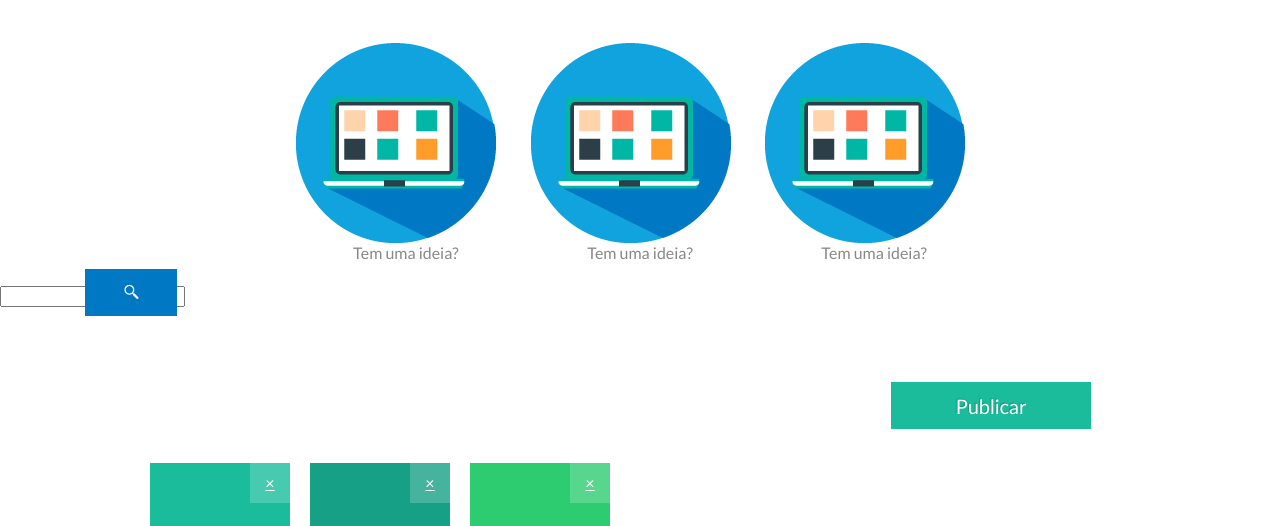
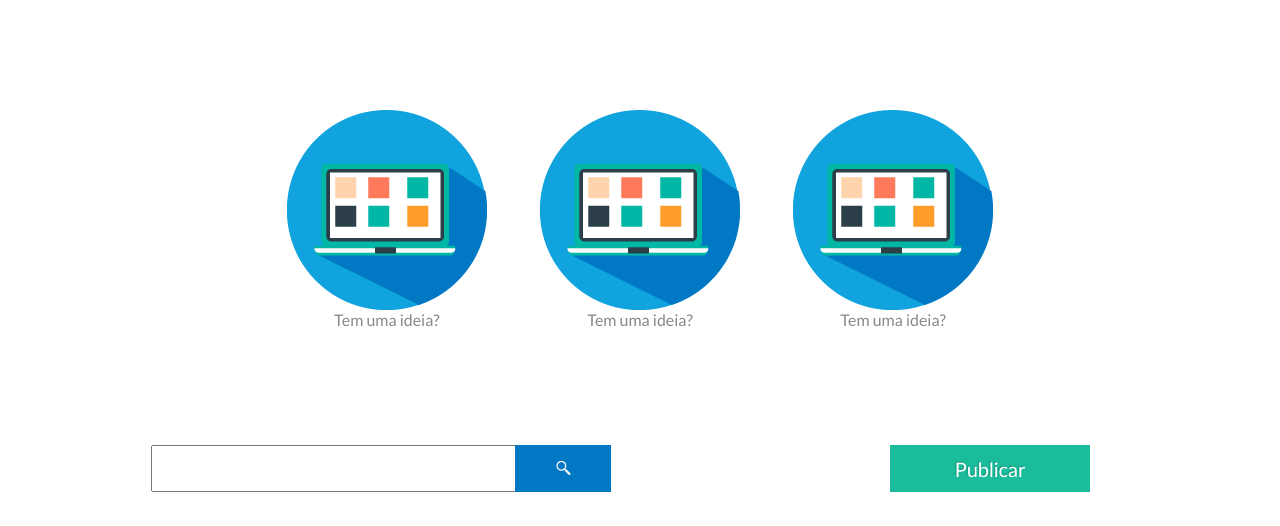
Before and after one commit to leokaplan/hackpuc, a website: page public/index.html in a window 1280 px wide. Shown: the part 236-762 px from the top of the page. Drawn offline with Linux system fonts and the light colour scheme.

Commit message:
change css

```diff
--- a/public/index.html
+++ b/public/index.html
@@ -64,14 +64,15 @@
         </div>
     </div>
 
-      <input id="search-box" type="text" name="fname" width="100"></input>
+
+    <div class='content'>
+       <input id="search-box" type="text" name="fname" width="100"></input>
       <button id="search-btn"><img src="images/lupa.png"></button><br>
-      <button id="publish-btn"><img src="images/lupa.png"></button><br>
-
       <div class = "btn">
           <a href="" target="_self" class=" offer" data-litebox-group="group-2">Publicar</a>
       </div>
-    <div class='content'>
+
+
       <section class='example'>
         <div class='gridly'>
           <div class='brick small'>
--- a/public/stylesheets/sample.css
+++ b/public/stylesheets/sample.css
@@ -199,7 +199,7 @@ h1{
   width: 45px;
   height: 47px;
   float: right;
-  margin: 1px 344px 77px -106px;
+  margin: -82px 195px 114px -77px;
 }
 
 .offer {
@@ -292,9 +292,9 @@ form input{
 }
 button {
 background:#0078c4 ;
-width: 92px;
+width: 96px;
 height: 47px;
-margin: 0 10px 10px -103px;
+margin: 0 10px 10px -92px;
 border: none;
 }
 
@@ -400,6 +400,11 @@ pre .string.value {
 }
 
 .subcircle img{
-    margin:-67px 0 0 -19px;
+
 
 }
+#search-box{
+    width: 457px;
+    height: 47px;
+    margin: 29px -4px 37px 1px;
+}
```
